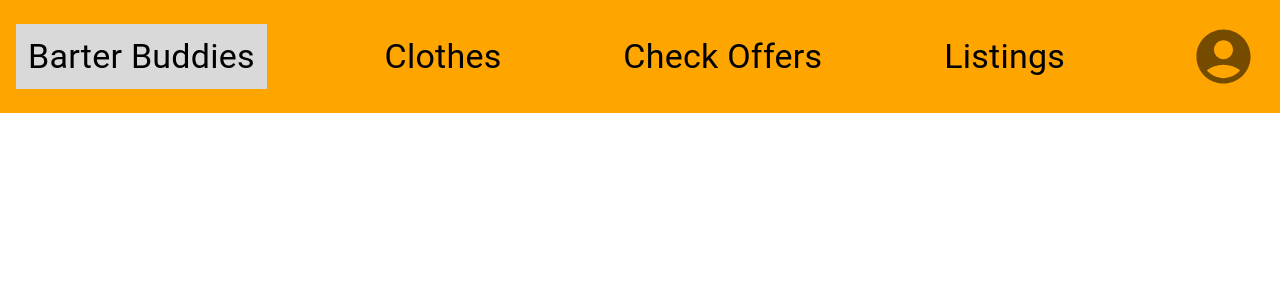
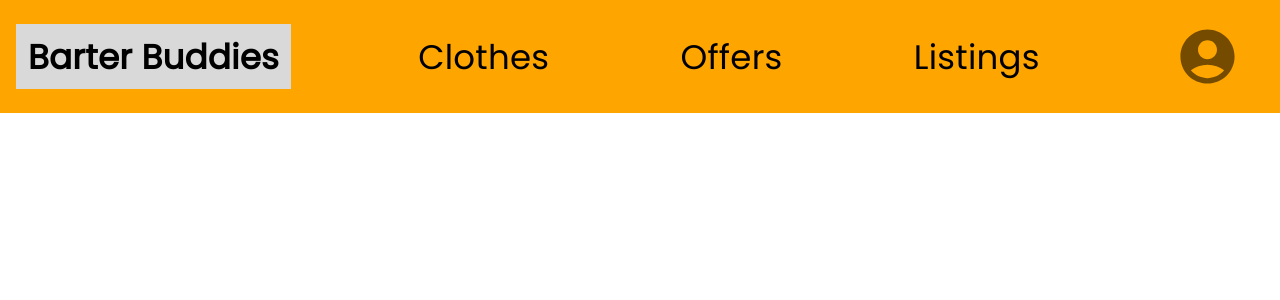
Before and after one commit to aarushi-lakhi/tpeo-new-fellow-project, a React (Create React App) app in the folder frontend/: page /temp-navbar in a window 1280 px wide. Shown: the top 300 px of the page. Built offline with nearby package versions, Linux system fonts and the light colour scheme; no server answers.

Commit message:
Making NavBar more responsive

```diff
--- a/frontend/src/TempNavBarPage.js
+++ b/frontend/src/TempNavBarPage.js
@@ -1,27 +1,49 @@
-import React from 'react'
+import React, { useState } from "react";
 import styled from "styled-components";
 import { Button, Box, Stack } from '@mui/material';
 import Typography from '@mui/material/Typography';
 import AccountCircleIcon from '@mui/icons-material/AccountCircle';
 import IconButton from '@mui/material/IconButton';
 import NavBarButtons from './components/NavBarButtons';
-import MenuIcon from '@mui/icons-material/Menu';
 import useMediaQuery from '@mui/material/useMediaQuery';
 import { useTheme } from '@mui/material/styles';
+import MenuIcon from '@mui/icons-material/Menu';
 
 const TempNavBarPage = () => {
+  const [burgerStatus, setBurgerStatus] = useState(false);
+
   return (
-    <Stack p={2} direction="row" justifyContent="space-between" alignItems="center" sx={{backgroundColor: "orange"}}>
+    <Box>
+      <Stack p={2} direction="row" justifyContent="space-between" alignItems="center" sx={{position: "sticky", backgroundColor: "orange",  zIndex: "mobile stepper"}}>
         <Box p={1.5} sx={{backgroundColor: "#D9D9D9", display: "flex", justifyContent: "center", alignItems: "center"}}>
-            <Typography sx={{fontFamily: 'Poppins', fontWeight: "1000", textAlign: 'center', color: '#000000', typography: {xs: "h6", sm: "h5", md: "h4"}}}>
+            <Typography variant="h4" sx={{fontFamily: 'Poppins', fontWeight: "1000", textAlign: 'center', color: '#000000'}}>
                 Barter Buddies
             </Typography>
         </Box>
         <NavBarButtons/>
         <IconButton>
-             <AccountCircleIcon sx={{fontSize: {xs: "50px", md: '65px'}}}/>
+             <AccountCircleIcon sx={{fontSize: {xs: "65px"},  display: {xs: 'none', md: 'block'}}}/>
         </IconButton>
-    </Stack>
+        <IconButton onClick={() => setBurgerStatus(true)}>
+             <MenuIcon sx={{fontSize: {xs: "65px"},  display: {xs: 'block', md: 'none' }}}/>
+        </IconButton>
+        {burgerStatus &&
+          <Box sx={{
+            width: "100vw",
+            height: "100vh",
+            backgroundColor: "green",
+            zIndex: "tooltip", // A value like the AppBar's z-index or higher
+            position: 'fixed', // Ensure it's fixed or absolute
+            top: 0, // Start from the top
+            left: 0 // Start from the left
+          }}>
+            <Stack>
+
+            </Stack>
+          </Box>
+        }
+      </Stack>
+    </Box>
   )
 }
 
--- a/frontend/src/components/NavBarButtons.js
+++ b/frontend/src/components/NavBarButtons.js
@@ -9,17 +9,17 @@ const NavBarButtons = () => {
   return (
     <Stack flex="1" direction="row" justifyContent="space-evenly" alignItems="center">
         <Box p={0.5} sx={{backgroundColor: "orange", display: "flex", justifyContent: "center", alignItems: "center"}}>
-                <Typography sx={{fontFamily: 'Poppins', fontWeight: "600", textAlign: 'center', color: '#000000', typography: {xs: "h6", sm: "h5", md: 'h4'}}}>
+            <Typography variant="h4" sx={{fontFamily: 'Poppins', fontWeight: "400", textAlign: 'center', color: '#000000', display: {xs: 'none', md: 'block'}}}>
                 Clothes
             </Typography>
         </Box>
         <Box p={0.5} sx={{backgroundColor: "orange", display: "flex", justifyContent: "center", alignItems: "center"}}>
-                <Typography sx={{fontFamily: 'Poppins', fontWeight: "600", textAlign: 'center', color: '#000000', typography: {xs: "h6", sm: "h5", md: 'h4'}}}>
-                    Check Offers
+            <Typography variant="h4" sx={{fontFamily: 'Poppins', fontWeight: "400", textAlign: 'center', color: '#000000', display: {xs: 'none', md: 'block'}}}>
+                Offers
             </Typography>
         </Box>
         <Box p={0.5} sx={{backgroundColor: "orange", display: "flex", justifyContent: "center", alignItems: "center"}}>
-                <Typography sx={{fontFamily: 'Poppins', fontWeight: "600", textAlign: 'center', color: '#000000', typography: {xs: "h6", sm: "h5", md: 'h4'}}}>
+            <Typography variant="h4" sx={{fontFamily: 'Poppins', fontWeight: "400", textAlign: 'center', color: '#000000', display: {xs: 'none', md: 'block'}}}>
                 Listings
             </Typography>
         </Box>
```
Lines whose indentation alone changed are shown as unchanged.
